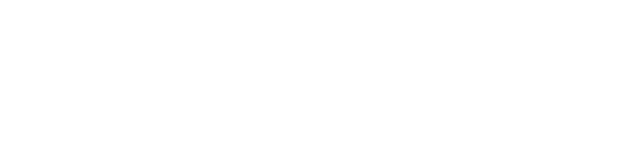
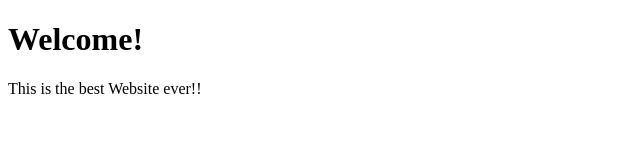
Before and after one commit to MisticDonut/agilesp2018-inclass, a plain HTML site: page index.html in a window 1280 px wide. Shown: the whole page, without its empty margins (0-640 px from the left). Drawn offline with Linux system fonts and the light colour scheme.

Commit message:
Added H1 and P tags to body

```diff
--- a/index.html
+++ b/index.html
@@ -4,6 +4,7 @@
         <title>My Beautiful Web Page</title>
     </head>
     <body>
-
+        <h1>Welcome!</h1>
+        <p>This is the best Website ever!!</p>
     </body>
 </html>
```
